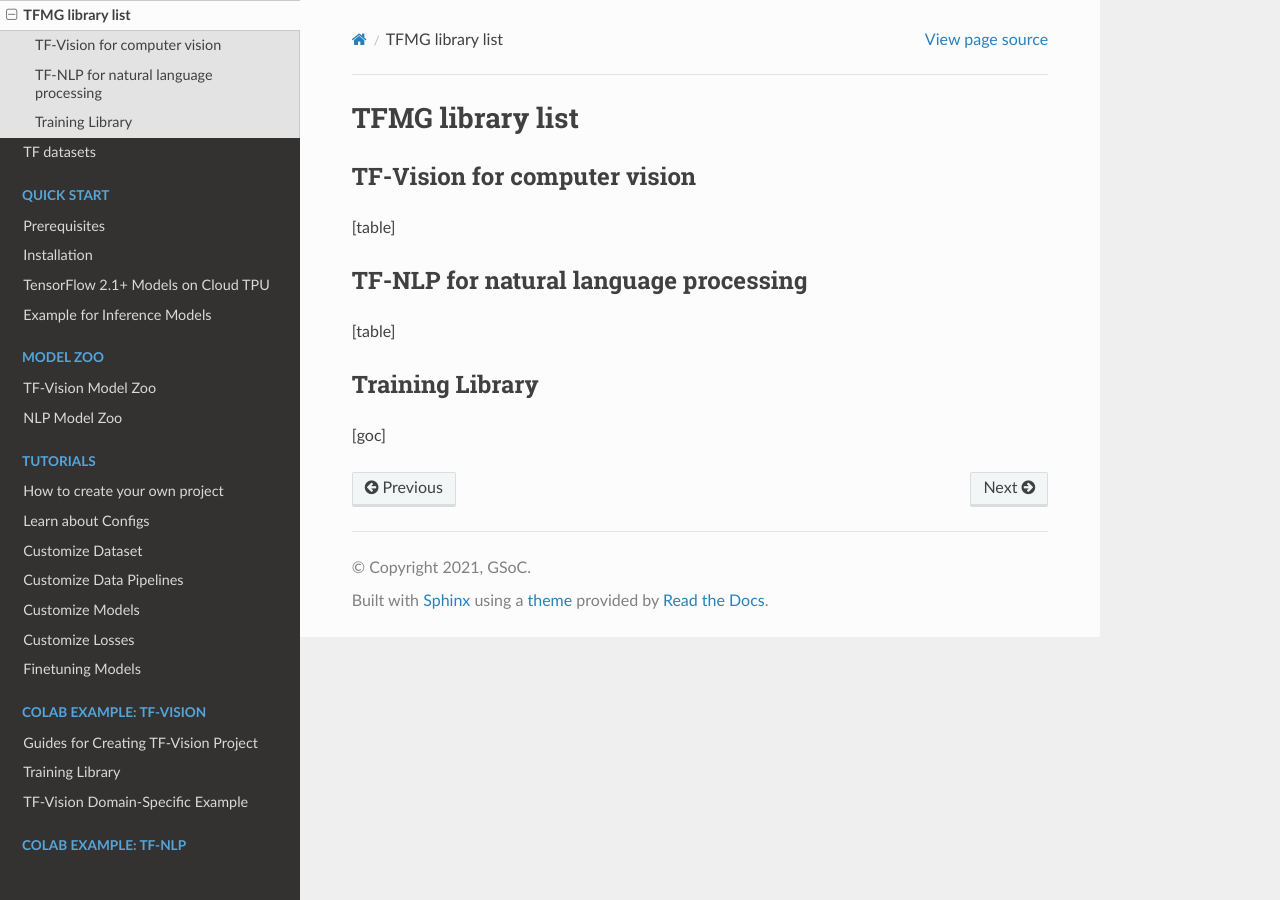
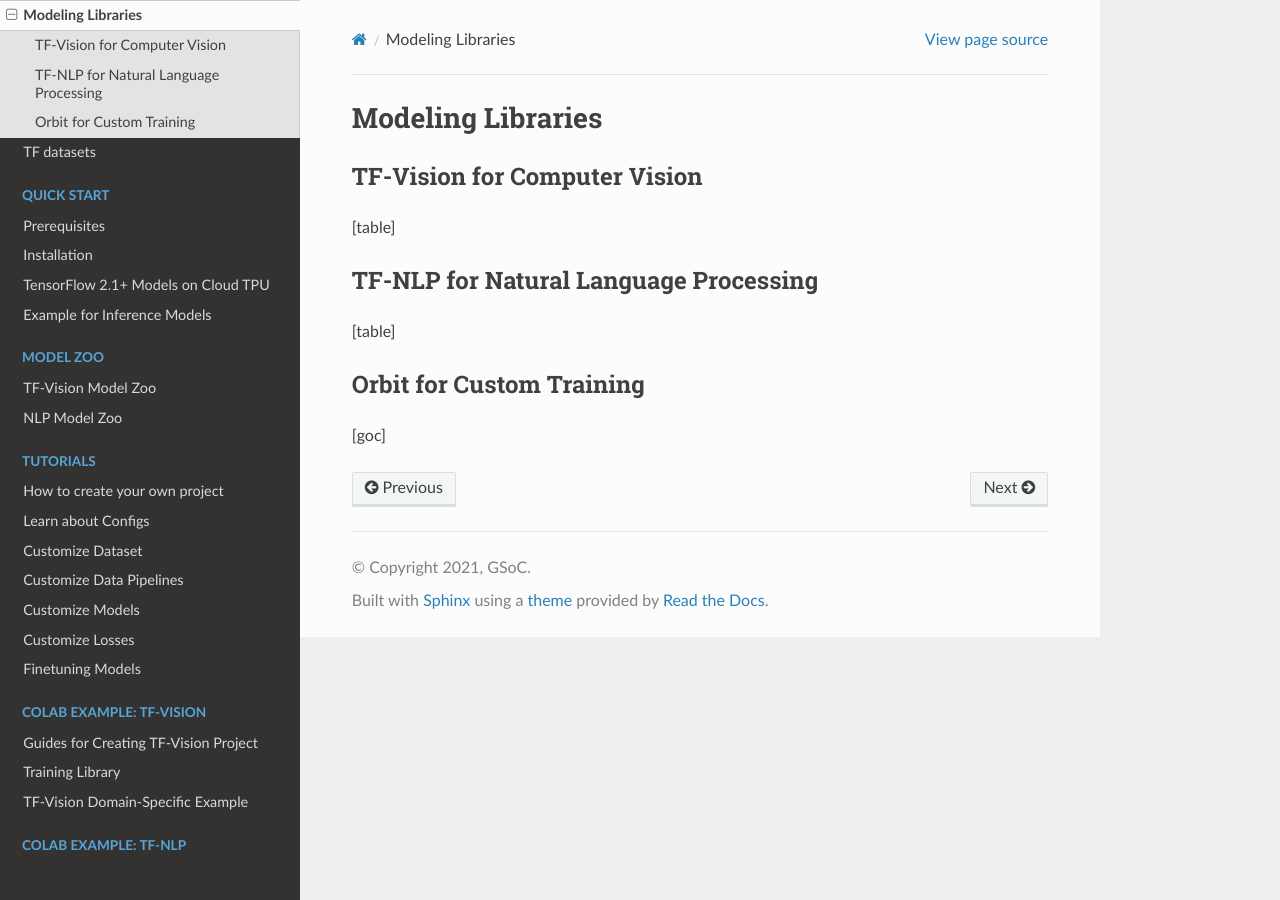
Before and after one commit to tf-models/readthedocs, a Sphinx documentation site: the page built from docs/01_overview/01_tfmg_lib.md, in a window 1280 px wide. Built offline with Sphinx 7.4.7 and the Read the Docs theme 2.0.0, drawn with Linux system fonts in a browser that asks for light colours.

Commit message:
Update 01_tfmg_lib.md

```diff
--- a/docs/01_overview/01_tfmg_lib.md
+++ b/docs/01_overview/01_tfmg_lib.md
@@ -1,17 +1,17 @@
-# TFMG library list
+# Modeling Libraries
 
-## TF-Vision for computer vision
+## TF-Vision for Computer Vision
 
 [table]
 
 
 
-## TF-NLP for natural language processing
+## TF-NLP for Natural Language Processing
 
 [table]
 
 
 
-## Training Library
+## Orbit for Custom Training
 
 [goc]
```
